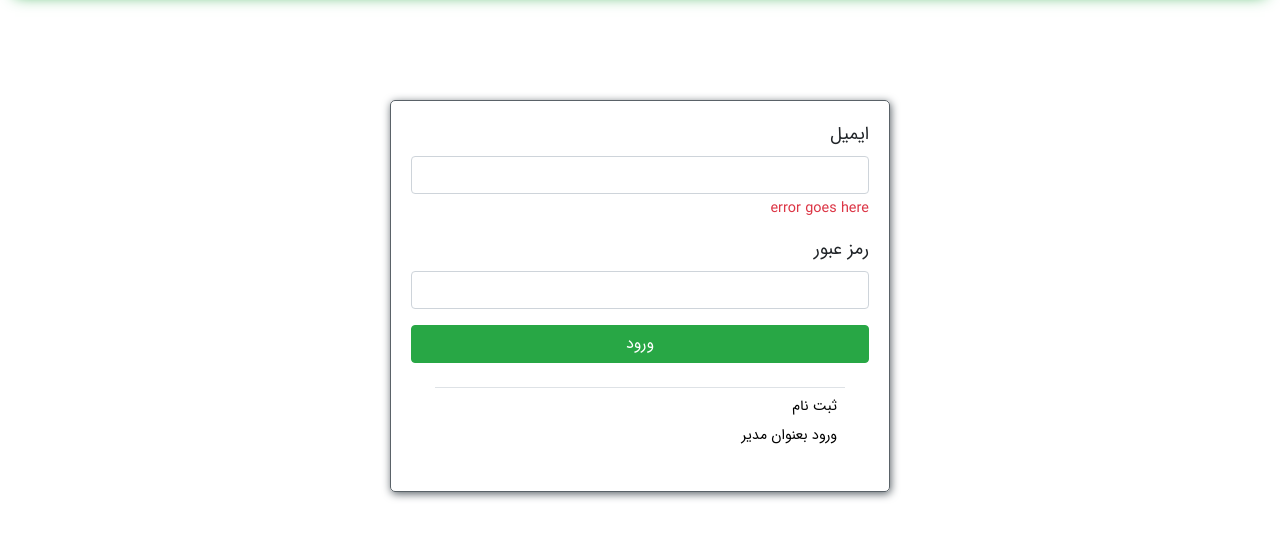
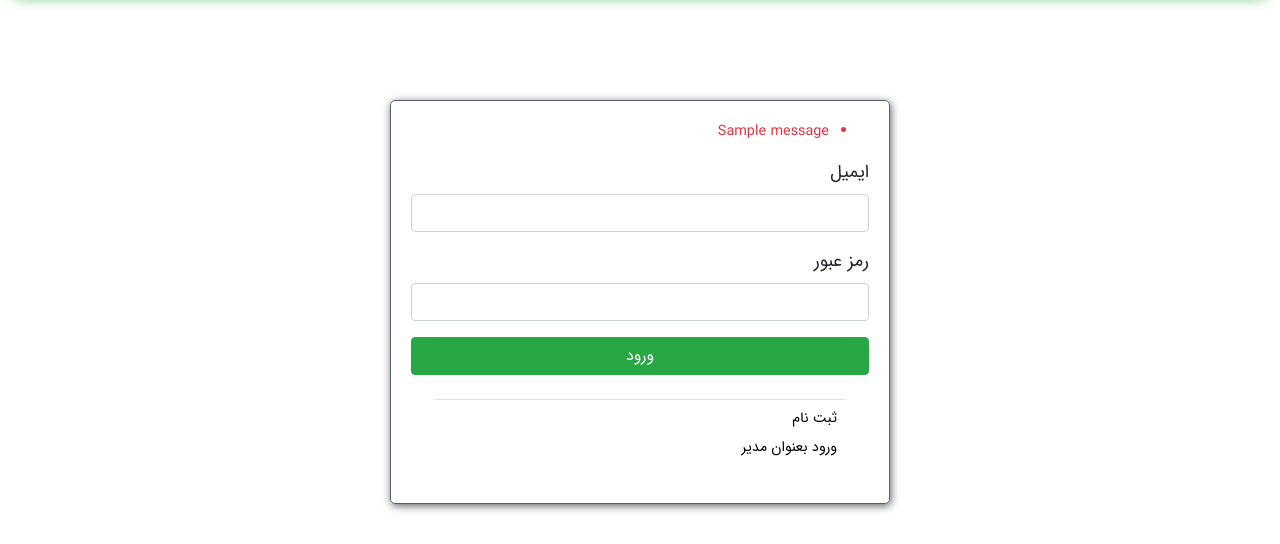
Before and after one commit to omiid-ad/HPCPortal, a Django app: page /login/ in a window 1280 px wide. Shown: the part 158-702 px from the top of the page. Run offline with Django 3.2, Linux system fonts and the light colour scheme; tables that the repository leaves empty hold one stand-in row (values such as "Sample post"); one stand-in notice (Sample message) is shown; parts of the project's set-up code (start-up, migrations or seed data) failed here and were passed over; some libraries are stand-ins or nearby versions.

Commit message:
login works now

```diff
--- a/mainapp/templates/mainapp/login.html
+++ b/mainapp/templates/mainapp/login.html
@@ -4,21 +4,32 @@
 
 {% block content %}
     <div class="box">
-        <form dir="rtl">
+        <form dir="rtl" method="post" action="{% url 'login' %}">
+            {% csrf_token %}
+
+            {% if messages %}
+                <div class="messages">
+                    <ul>
+                        {% for message in messages %}
+                            <li class="text-danger text-right small">{{ message }}</li>
+                        {% endfor %}
+                    </ul>
+                </div>
+            {% endif %}
+
             <div class="form-group">
                 <label class="label-right" for="exampleInputEmail1">ایمیل</label>
-                <input type="email" class="form-control" id="exampleInputEmail1" aria-describedby="emailHelp">
-                <small id="emailHelp" class="form-text text-danger text-right">error goes here
-                </small>
+                <input name="email" required type="email" class="form-control" id="exampleInputEmail1"
+                       aria-describedby="emailHelp">
             </div>
             <div class="form-group">
                 <label class="label-right" for="exampleInputPassword1">رمز عبور</label>
-                <input type="password" class="form-control" id="exampleInputPassword1">
+                <input name="password" required type="password" class="form-control" id="exampleInputPassword1">
             </div>
             <button type="submit" class="btn btn-success btn-block">ورود</button>
         </form>
         <div class="border-top m-4">
-            <a class="d-block text-right m-2 small " href="#">ثبت نام</a>
+            <a class="d-block text-right m-2 small " href="{% url 'register' %}">ثبت نام</a>
             <a class="d-block text-right m-2 small" href="#">ورود بعنوان مدیر</a>
         </div>
     </div>
```
